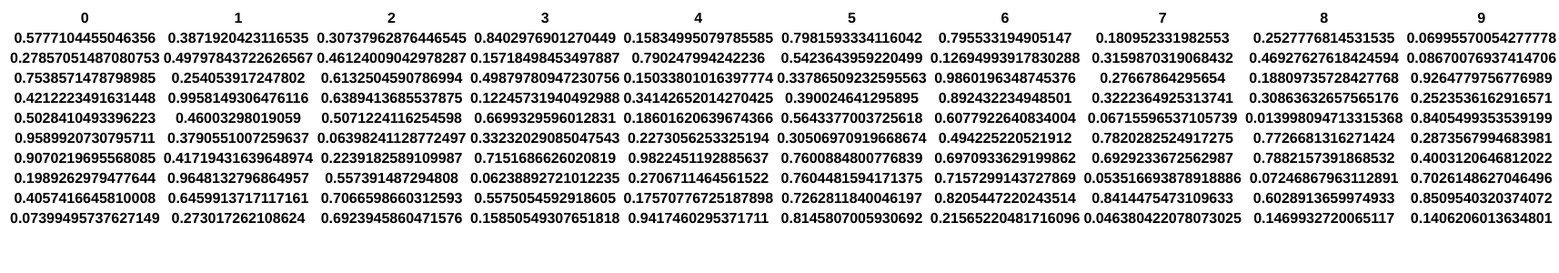
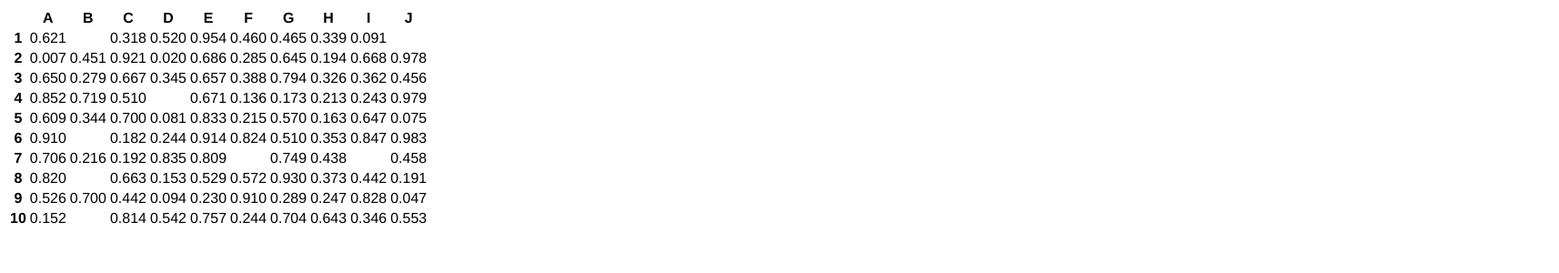
Before and after one commit to sgratzl/vue-scroller-demo, a Vue app: page / in a window 1280 px wide. Shown: the top 300 px of the page at 91% size, 1714 px wide, since content can reach past the window. Built offline with nearby package versions, Linux system fonts and the light colour scheme.

Commit message:
more options

```diff
--- a/src/components/VirtualTable.vue
+++ b/src/components/VirtualTable.vue
@@ -2,6 +2,7 @@
   <table>
     <thead>
       <tr>
+        <th></th>
         <th v-for="c in colNames" :key="c">
           {{c}}
         </th>
@@ -9,9 +10,10 @@
     </thead>
     <tbody>
       <tr v-for="(row, i) in cells" :key="i">
-        <th v-for="(v, j) in row" :key="j">
+        <th>{{rowNames[i]}}</th>
+        <td v-for="(v, j) in row" :key="j">
           {{v}}
-        </th>
+        </td>
       </tr>
     </tbody>
   </table>
@@ -27,26 +29,69 @@
     rows: {
       type: Number,
       required: true
+    },
+    missingPercentage: {
+      type: Number,
+      default: 0.1
+    },
+    catColumnPercentage: {
+      type: Number,
+      default: 0.1
     }
   },
 
   computed: {
     colNames () {
-      return Array.from({ length: this.cols }).map((_, i) => i.toString())
+      return Array.from({ length: this.cols }).map((_, i) => this.toBase26(i))
     },
     rowNames () {
-      return Array.from({ length: this.rows }).map((_, i) => i.toString())
+      return Array.from({ length: this.rows }).map((_, i) => (i + 1).toString())
     },
     cells () {
       const cells = []
+      const isCategory = this.colNames.map(() => Math.random() < this.catColumnPercentage)
       for (let i = 0; i < this.rows; ++i) {
         const row = []
         for (let j = 0; j < this.cols; ++j) {
-          row.push(Math.random())
+          if (row === 0) {
+            row.push(this.generateLabel(j))
+          } else if (isCategory[j]) {
+            row.push(this.generateCategory())
+          } else {
+            row.push(this.generateValue())
+          }
         }
         cells.push(row)
       }
       return cells
+    }
+  },
+
+  methods: {
+    toBase26 (v) {
+      let r = []
+      let vi = v
+      const encode = v => String.fromCharCode('A'.charCodeAt(0) + v)
+      while (vi >= 26) {
+        r.unshift(encode(Math.floor(vi / 26)))
+        vi = vi % 26
+      }
+      r.unshift(encode(vi))
+      return r.join('')
+    },
+    generateValue () {
+      const isMissing = Math.random() < this.missingPercentage
+      if (isMissing) {
+        return null
+      }
+      return Math.random().toFixed(3)
+    },
+    generateLabel (i) {
+      return `Col${i}`
+    },
+    generateCategory () {
+      const cats = ['Cat1', 'Cat2', 'Cat3']
+      return cats[Math.min(Math.floor(Math.random() * cats.length), cats.length - 1)]
     }
   }
 }
```
